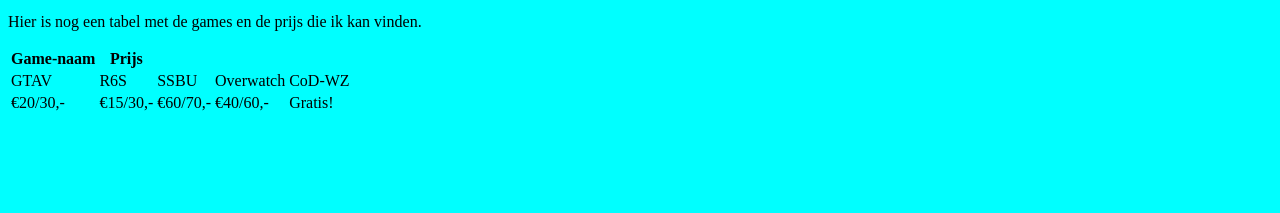
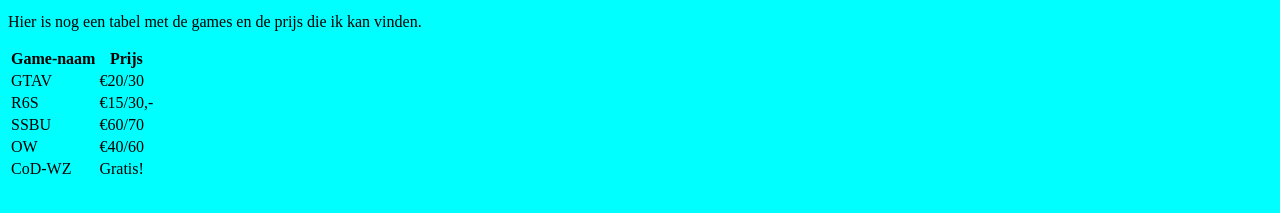
Before and after one commit to KyanFrijhoff/htmlcss1, a plain HTML site: page index.html in a window 1280 px wide. Shown: the part 193-406 px from the top of the page. Drawn offline with Linux system fonts and the light colour scheme.

Commit message:
Update index.html
Hi

```diff
--- a/index.html
+++ b/index.html
@@ -29,16 +29,22 @@
   </tr>
   <tr>
     <td>GTAV</td>
-    <td>R6S</td>
-    <td>SSBU</td>
-    <td>Overwatch</td>
-    <td>CoD-WZ</td>
+    <td>€20/30</td>
   </tr>
   <tr>
-    <td>€20/30,-</td>
+    <td>R6S</td>
     <td>€15/30,-</td>
-    <td>€60/70,-</td>
-    <td>€40/60,-</td>
+  </tr>
+  <tr>
+    <td>SSBU</td>
+    <td>€60/70</td>
+  </tr>
+  <tr>
+    <td>OW</td>
+    <td>€40/60</td>
+  </tr>
+  <tr>
+    <td>CoD-WZ</td>
     <td>Gratis!</td>
   </tr>
 </table>
```
